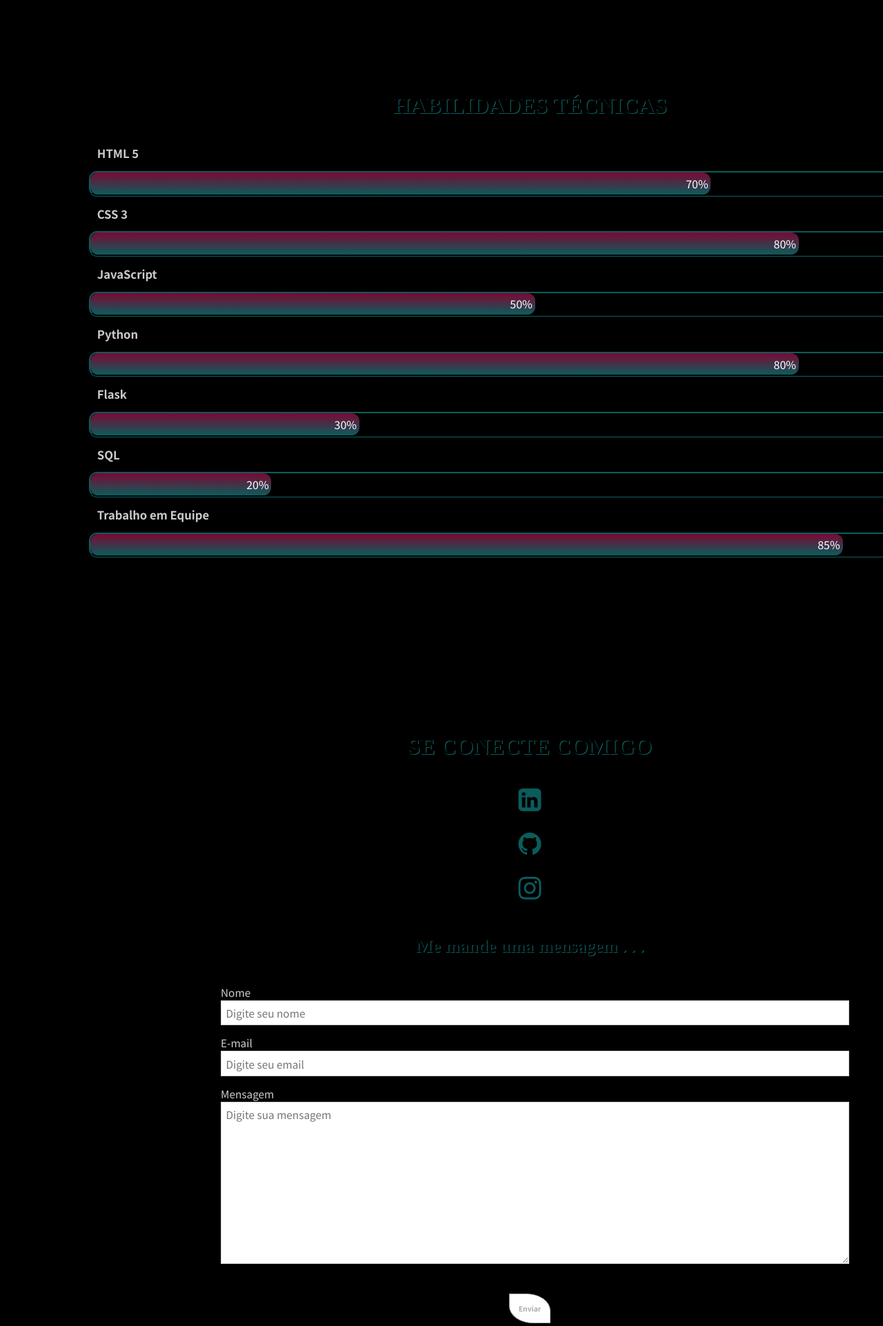
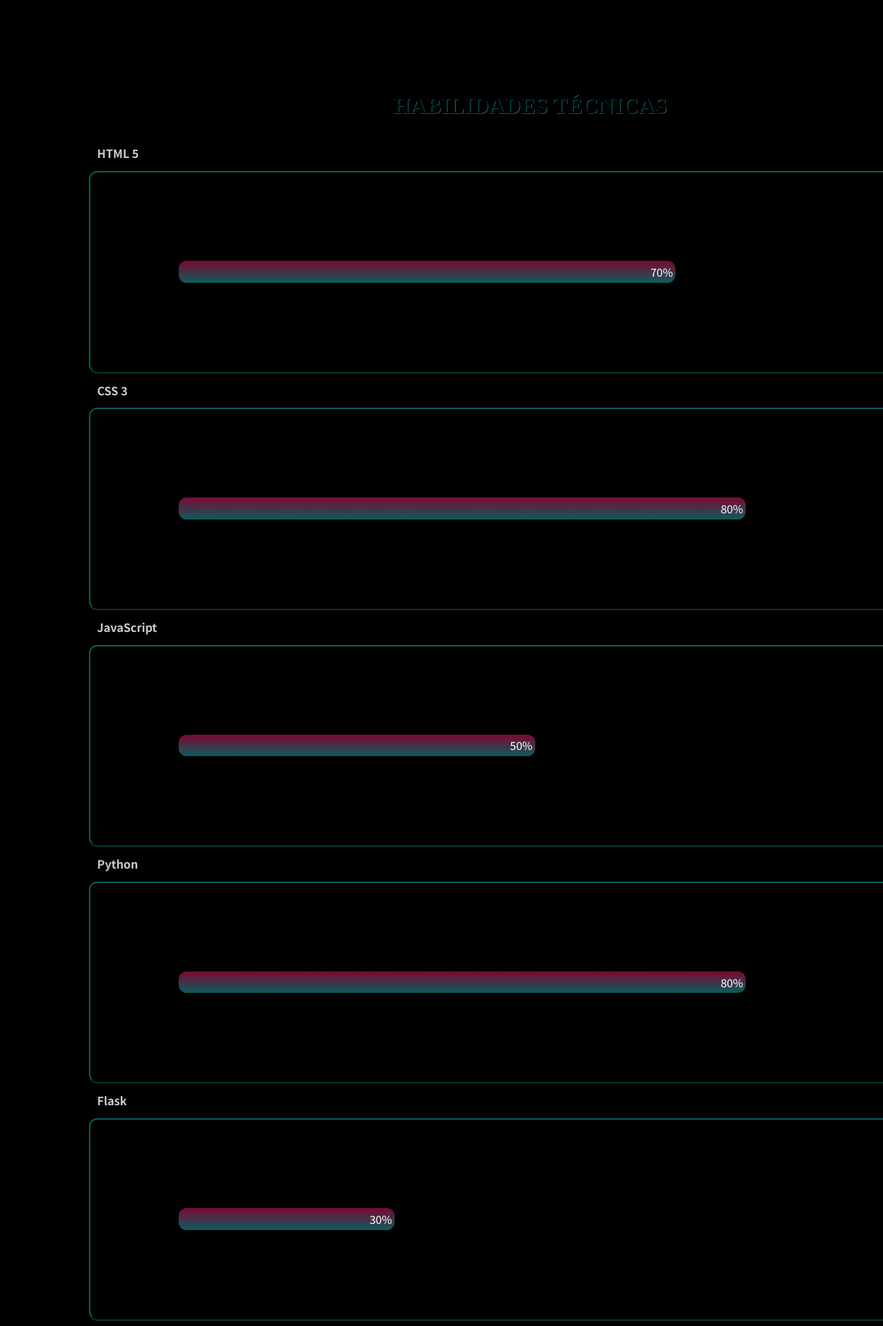
Before and after one commit to MirianAmorim/Portifolio_MirianAmorim, a Flask app: page / in a window 1280 px wide; the page is wider, and only the part inside the window is pictured. Shown: the part 1381-3303 px from the top of that part at 69% size. Run offline with Flask 2, Linux system fonts and the light colour scheme; some web fonts are replaced.

Commit message:
Update style.css

```diff
--- a/static/css/style.css
+++ b/static/css/style.css
@@ -230,6 +230,7 @@ section#habilidades div {
   border-style:groove;
   border-color: #0b5c5c;
   border-radius: 1vw;
+  padding: 10vw;
 }
 
 section#habilidades span#html5 {
```
